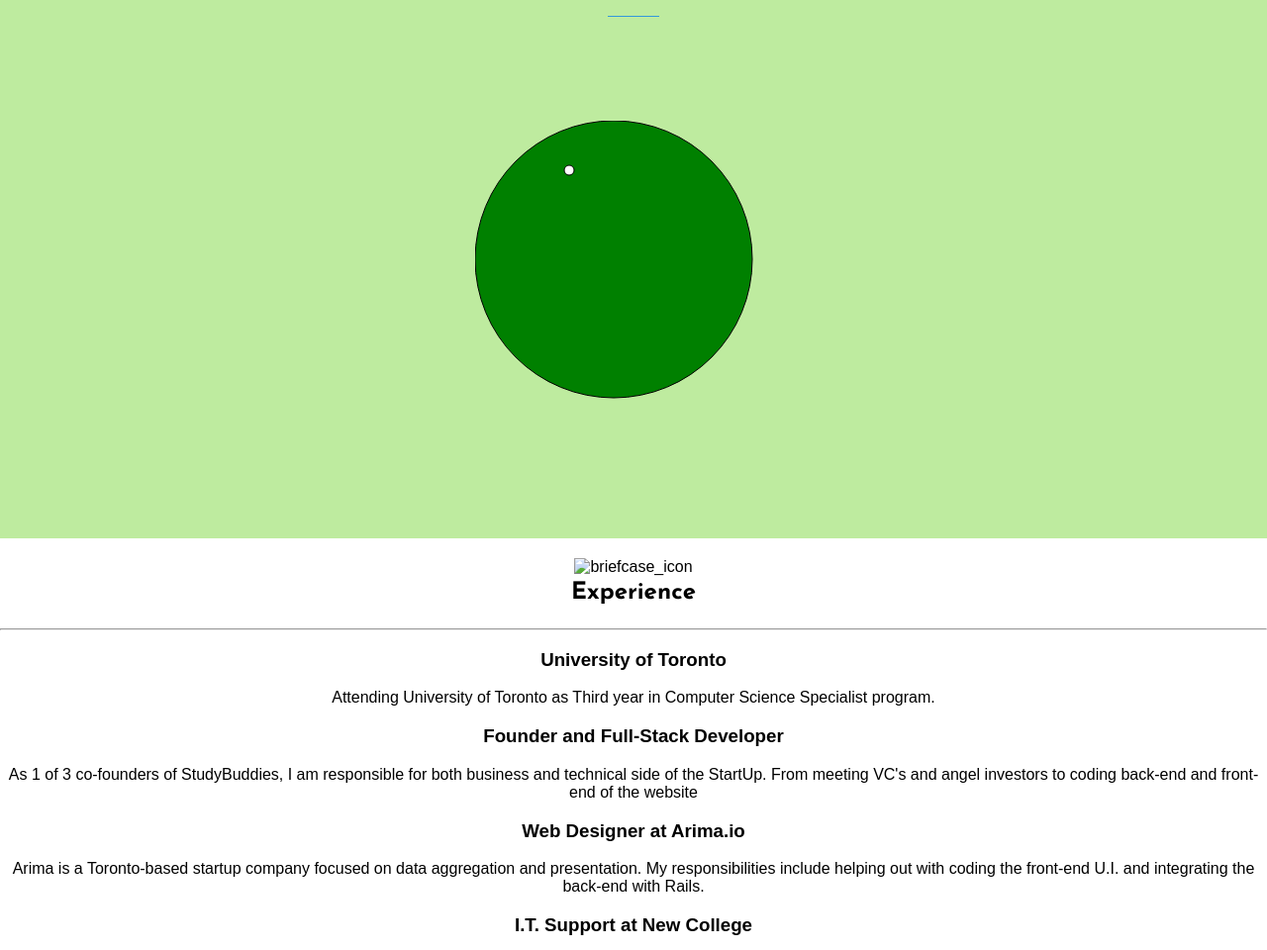
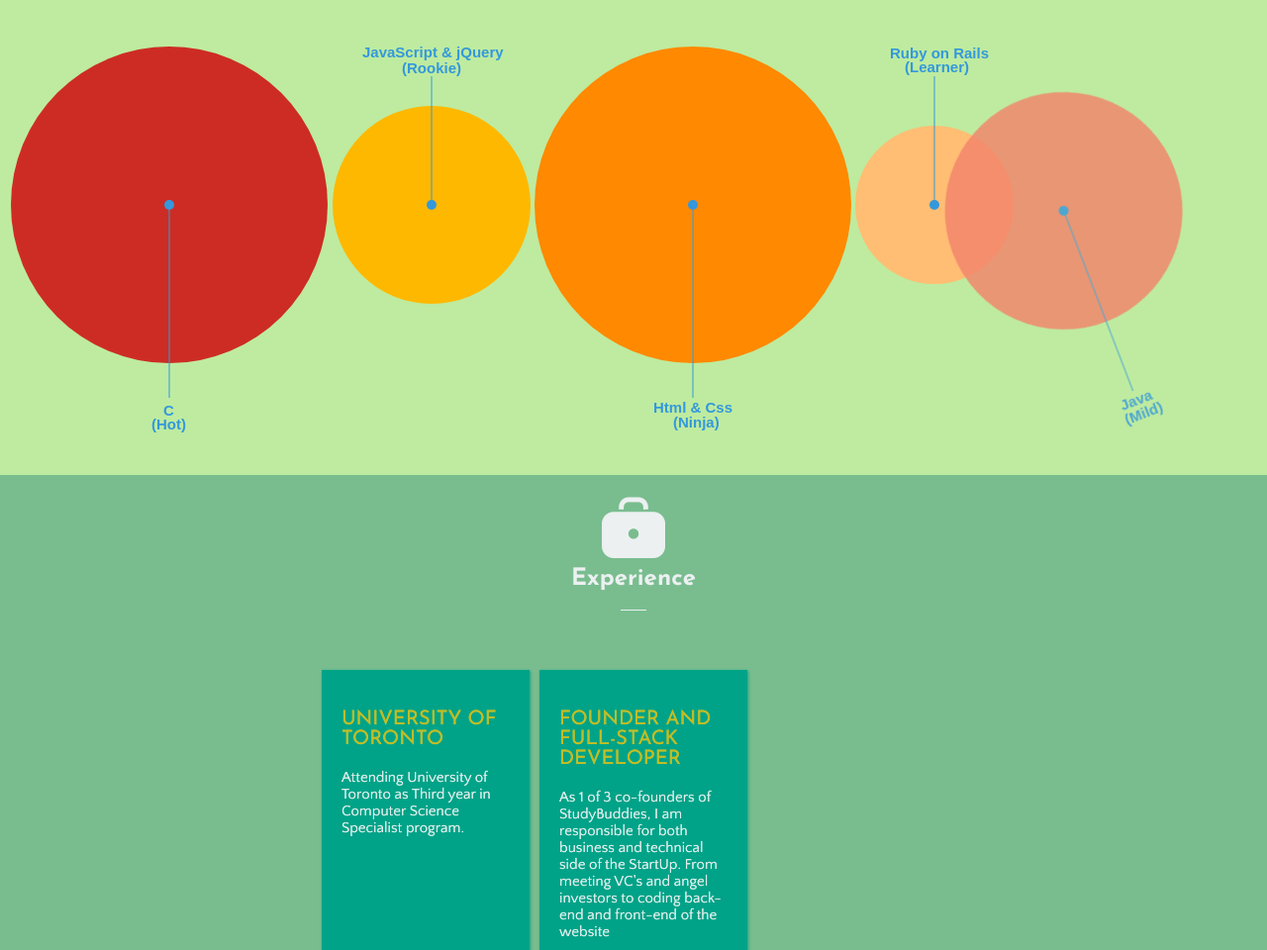
Before and after one commit to LongJeongS/Portfolio-2, a plain HTML site: page main_page.html in a window 1280 px wide. Shown: the part 1448-2408 px from the top of the page at 99% size. Drawn offline with nearby package versions, Linux system fonts and the light colour scheme; files whose address does not match are found by name.

Commit message:
Fixed the layouts

```diff
--- a/Radar_Graph/radar_graph.js
+++ b/Radar_Graph/radar_graph.js
@@ -41,7 +41,7 @@
                 chart.startDuration = 2;
                 chart.color ="#e74c3c";
                 chart.creditsPosition = "bottom-left";
-                chart.fontFamily ='Montserrat';
+                chart.fontFamily ="Roboto', sans-serif";
                 chart.fontSize ="15";
 
                 // VALUE AXIS
--- a/css/main_page.css
+++ b/css/main_page.css
@@ -24,6 +24,7 @@
 
 .background-whiteish {
 	background-color: #f5f5f5;
+	height: 75vh;
 }
 
 .background-grass{
@@ -130,8 +131,159 @@
 	display: table;
 }
 
-#outerCircle {
-	margin-top: 100px;
-	width: 320px;
-	height: 320px;
+.cirlce-container {
+	width: 100%;
+	margin-top: 7%;
+	float: center;
+	height: 530px;
+	overflow: auto;
 }
+
+.background-turquoise {
+	background-color: #79BD8F;
+}
+
+.small-line-experience {
+	width: 2%;
+	border: 0;
+	display: block;
+	border-top: 1.5px solid #ecf0f1;
+    margin: 1em 0;
+	height: 1.5px;
+	margin: 0 auto;
+	margin-top: -5px;
+	padding-bottom: 3px;
+}
+
+.text-white {
+	color: #ecf0f1;
+}
+
+.experience_box{
+	padding: 50px;
+	position: relative;
+	width: 50%;
+	margin: 0 auto;
+	overflow: auto;
+	height: 600px;
+}
+
+.experience_box:before,
+.experience_box:after {
+	content:"";
+	display: table;
+}
+
+.experience_box:after{
+	clear:both;
+}
+
+.experience_box article{
+	width: 170px;
+	height: 250px;
+	background:	#00A388;
+	cursor: pointer;
+	float: left;
+	border: 10px solid #00A388;
+	text-align: left;
+	text-transform: none;
+	margin: 15px;
+	z-index: 1;
+	box-shadow:
+		0px 0px 0px 10px #00A388,
+        1px 1px 3px 10px #16a085;
+    transition:
+        opacity 0.4s linear,
+        transform 0.4s ease-in-out,
+        box-shadow 0.4s ease-in-out;
+}
+
+.experience_box article h3{
+	font-family: 'Josefin Sans', sans-serif;
+	font-size: 20px;
+	font-weight: 300;
+	color: #f1c40f;
+	text-shadow: 0px 0px 0px #f1c40f;
+	opacity: 0.8;
+	text-transform: uppercase;
+}
+
+.experience_box article p{
+	font-family:  'Quattrocento Sans', sans-serif;
+	font-size: 15px;
+	line-height: 17px;
+	color: #f5f5f5;
+	text-shadow: 0px 0px 0px #f5f5f5;
+	opacity: 0.9;
+}
+
+.experience_box
+
+.experience_box h3,
+.experience_box p.
+.experience_box article{
+    transition:
+    opacity 0.2s linear,
+    text-shadow 0.5s ease-in-out,
+    color 0.5s ease-in-out;
+}
+
+.experience_box article.blur{
+	box-shadow: 0px 0px 20px 10px #00A388;
+    transform: scale(0.9);
+    opacity: 0.7;
+}
+
+.experience_box article.blur h3 a{
+    text-shadow: 0px 0px 10px rgba(0, 0, 0, 0.9);
+    color: rgba(0, 0, 0, 0);
+    opacity: 0.5;
+}
+.experience_box article.blur header span{
+    text-shadow: 0px 0px 10px #00A388;
+    color: rgba(255, 210, 82, 0);
+    opacity: 0.5;
+}
+.experience_box article.blur  p{
+    text-shadow: 0px 0px 10px rgba(51, 51, 51, 0.9);
+    color: rgba(51, 51, 51, 0);
+    opacity: 0.5;
+}
+.experience_box article.active{
+    transform: scale(1.05);
+    box-shadow:
+        0px 0px 0px 10px #00A388,
+        1px 11px 15px 10px #16a085;
+    z-index: 100;
+    opacity: 1;
+}
+.experience_box article.active h3 a,
+.experience_box article.active header span,
+.experience_box article.active p{
+    opacity; 1;
+}
+
+.background-dark-green {
+	background-color: #00A388;
+	height: 50vh;
+}
+
+.text-yellow {
+	color: #f1c40f;
+}
+
+.small-line-contact {
+	width: 1.7%;
+	border: 0;
+	display: block;
+	border-top: 1.5px solid #f1c40f;
+    margin: 1em 0;
+	height: 1.5px;
+	margin: 0 auto;
+	margin-top: -5px;
+	padding-bottom: 3px;
+}
+
+.footer {
+	opacity: 0.5;
+}
--- /dev/null
+++ b/js/circle.js
@@ -0,0 +1,164 @@
+		 	/*Cirlce-1 Outer*/
+		 	var c_1 = document.getElementById("circle-1");
+			var ctx_1 = c_1.getContext("2d");
+			ctx_1.beginPath();
+			ctx_1.arc(160,160,160,0,2*Math.PI);
+		    ctx_1.fillStyle = "#cd2c24";
+		    ctx_1.fill();
+			ctx_1.closePath();
+			/*Cirlce-1 Inner*/
+			var d_1 = document.getElementById("circle-1");
+			var dtx_1 = d_1.getContext("2d");
+			dtx_1.beginPath();
+			dtx_1.arc(160,160,5,0,2*Math.PI);
+		    dtx_1.fillStyle = "#3498db";
+		    dtx_1.fill();
+			dtx_1.closePath();
+			/*line*/
+			var e_1 = document.getElementById("circle-1");
+			var etx_1 = e_1.getContext("2d");
+			etx_1.beginPath();
+			etx_1.moveTo(160, 163);
+			etx_1.lineTo(160, 355);
+			etx_1.lineWidth = 1;
+			etx_1.strokeStyle = '#3498db';
+			etx_1.stroke();
+			etx_1.closePath();
+			/*Text*/
+			var f_1 = document.getElementById("circle-1");
+			var ftx_1 = f_1.getContext("2d");
+			ftx_1.font = "700 15px sans-serif";
+			ftx_1.fillText("C", 154, 373);
+			ftx_1.fillText("(Hot)", 142, 387);
+
+			/*Cirlce-2 outer*/
+			var c_2 = document.getElementById("circle-2");
+			var ctx_2 = c_2.getContext("2d");
+			ctx_2.beginPath();
+			ctx_2.arc(100,160,100,0,2*Math.PI);
+		    ctx_2.fillStyle = '#ffb800';
+		    ctx_2.fill();
+			ctx_2.closePath();
+			/*Cirlce-2 inner*/
+			var d_2 = document.getElementById("circle-2");
+			var dtx_2 = d_2.getContext("2d");
+			dtx_2.beginPath();
+			dtx_2.arc(100,160,5,0,2*Math.PI);
+		    dtx_2.fillStyle = "#3498db";
+		    dtx_2.fill();
+			dtx_2.closePath();
+			/*line*/
+			var e_2 = document.getElementById("circle-2");
+			var etx_2 = e_2.getContext("2d");
+			etx_2.beginPath();
+			etx_2.moveTo(100, 163);
+			etx_2.lineTo(100, 30);
+			etx_2.lineWidth = 1;
+			etx_2.strokeStyle = '#3498db';
+			etx_2.stroke();
+			etx_2.closePath();
+			/*Text*/
+			var f_2 = document.getElementById("circle-2");
+			var ftx_2 = f_2.getContext("2d");
+			ftx_2.font = "700 15px sans-serif";
+			ftx_2.fillText("JavaScript & jQuery", 30,11);
+			ftx_2.fillText("(Rookie)", 70, 27);
+
+			/*Cirlce-3 Outer*/
+		 	var c_3 = document.getElementById("circle-3");
+			var ctx_3 = c_3.getContext("2d");
+			ctx_3.beginPath();
+			ctx_3.arc(160,160,160,0,2*Math.PI);
+		    ctx_3.fillStyle = "#ff8900";
+		    ctx_3.fill();
+			ctx_3.closePath();
+			/*Cirlce-3 Inner*/
+			var d_3 = document.getElementById("circle-3");
+			var dtx_3 = d_3.getContext("2d");
+			dtx_3.beginPath();
+			dtx_3.arc(160,160,5,0,2*Math.PI);
+		    dtx_3.fillStyle = "#3498db";
+		    dtx_3.fill();
+			dtx_3.closePath();
+			/*line*/
+			var e_3 = document.getElementById("circle-3");
+			var etx_3 = e_3.getContext("2d");
+			etx_3.beginPath();
+			etx_3.moveTo(160, 163);
+			etx_3.lineTo(160, 355);
+			etx_3.lineWidth = 1;
+			etx_3.strokeStyle = '#3498db';
+			etx_3.stroke();
+			etx_3.closePath();
+			/*Text*/
+			var f_3 = document.getElementById("circle-3");
+			var ftx_3 = f_3.getContext("2d");
+			ftx_3.font = "700 15px sans-serif";
+			ftx_3.fillText("Html & Css", 120,370);
+			ftx_3.fillText("(Ninja)", 140, 385);
+
+			/*Cirlce-4 Outer*/
+		 	var c_4 = document.getElementById("circle-4");
+			var ctx_4 = c_4.getContext("2d");
+			ctx_4.beginPath();
+			ctx_4.arc(80,160,80,0,2*Math.PI);
+		    ctx_4.fillStyle = "#ffbe73";
+		    ctx_4.fill();
+			ctx_4.closePath();
+			/*Cirlce-4 Inner*/
+			var d_4 = document.getElementById("circle-4");
+			var dtx_4 = d_4.getContext("2d");
+			dtx_4.beginPath();
+			dtx_4.arc(80,160,5,0,2*Math.PI);
+		    dtx_4.fillStyle = "#3498db";
+		    dtx_4.fill();
+			dtx_4.closePath();
+			/*line*/
+			var e_4 = document.getElementById("circle-4");
+			var etx_4 = e_4.getContext("2d");
+			etx_4.beginPath();
+			etx_4.moveTo(80, 163);
+			etx_4.lineTo(80, 30);
+			etx_4.lineWidth = 1;
+			etx_4.strokeStyle = '#3498db';
+			etx_4.stroke();
+			etx_4.closePath();
+			/*Text*/
+			var f_4 = document.getElementById("circle-4");
+			var ftx_4 = f_4.getContext("2d");
+			ftx_4.font = "700 15px sans-serif";
+			ftx_4.fillText("Ruby on Rails", 35,12);
+			ftx_4.fillText("(Learner)", 50, 26);
+
+			/*Cirlce-5 Outer*/
+		 	var c_5 = document.getElementById("circle-5");
+			var ctx_5 = c_5.getContext("2d");
+			ctx_5.beginPath();
+			ctx_5.arc(120,160,120,0,2*Math.PI);
+		    ctx_5.fillStyle = "#f2836b";
+		    ctx_5.fill();
+			ctx_5.closePath();
+			/*Cirlce-5 Inner*/
+			var d_5 = document.getElementById("circle-5");
+			var dtx_5 = d_5.getContext("2d");
+			dtx_5.beginPath();
+			dtx_5.arc(120,160,5,0,2*Math.PI);
+		    dtx_5.fillStyle = "#3498db";
+		    dtx_5.fill();
+			dtx_5.closePath();
+			/*line*/
+			var e_5 = document.getElementById("circle-5");
+			var etx_5 = e_5.getContext("2d");
+			etx_5.beginPath();
+			etx_5.moveTo(120, 163);
+			etx_5.lineTo(120, 355);
+			etx_5.lineWidth = 1;
+			etx_5.strokeStyle = '#3498db';
+			etx_5.stroke();
+			etx_5.closePath();
+			/*Text*/
+			var f_5 = document.getElementById("circle-5");
+			var ftx_5 = f_5.getContext("2d");
+			ftx_5.font = "700 15px sans-serif";
+			ftx_5.fillText("Java", 103,370);
+			ftx_5.fillText("(Mild)", 102, 385);
--- a/main_page.html
+++ b/main_page.html
@@ -56,86 +56,29 @@
 					<h3>Development Skills</h3>
 					<hr/ class ="small-line-development">
 				</div>
-
-				<canvas id="outerCircle" width ="320" height="320" style="border:1px solid #0000000;">
+				<div class="cirlce-container ">
+					<canvas class="wow rollIn" data-wow-delay="0.5s" id="circle-1" width ="320" height="500">
 					</canvas>
-
-				<div class="circle-outer  wow rollIn">
-
-<!-- 					<svg class="circle" id="circle1">
-						<circle cx="0" cy="0" r="160" stroke="none" fill="#cd2c24"/>
-						<svg class="inner_circle" id="inner_circle1">
-							<circle cx="0" cy="0" r="5" stroke="none" fill="#3498db"/>
-						</svg>
-						<svg class ="line" id="line1">
-				  			<line x1="353" y1="439" x2="353" y2="634" style="stroke:#3498db;stroke-width:1" />
-						</svg>
-						<p class="text_dev" id="text_dev1">C <br/>(Hot) </p>
-					</svg> -->
+					<canvas class="wow rollIn" data-wow-delay="1.1s" id="circle-2" width ="200" height="500">
+					</canvas>
+					<canvas class="wow rollIn" data-wow-delay="1.7s" id="circle-3" width ="320" height="500">
+					</canvas>
+					<canvas class="wow rollIn" data-wow-delay="2.3s" id="circle-4" width ="160" height="500">
+					</canvas>
+					<canvas class="wow rollIn" data-wow-delay="2.9s" id="circle-5" width ="240" height="500">
+					</canvas>
 				</div>
-
-<!-- 				<div class="circle_outer wow rollIn" data-wow-delay="0.5s">
-					<svg class="circle" id="circle2">
-						<circle cx="0" cy="0" r="100" stroke="none" fill="#ffb800"/>
-						<svg class="inner_circle" id="inner_circle2">
-							<circle cx="0" cy="0" r="5" stroke="none" fill="#3498db"/>
-						</svg>
-						<svg class ="line" id="line2">
-				  			<line x1="613" y1="439" x2="613" y2="239" style="stroke:#3498db;stroke-width:1" />
-						</svg>
-						<p class="text_dev" id="text_dev2"> JavaScript &amp; jQuery<br/>(Rookie) </p>
-					</svg>
-				</div>
-
-				<div class="circle_outer wow rollIn" data-wow-delay="1s">
-					<svg class="circle" id="circle3">
-						<circle cx="873" cy="434" r="160" stroke="none" fill="#ff8900"/>
-						<svg class="inner_circle" id="inner_circle3">
-							<circle cx="873" cy="434" r="5" stroke="none" fill="#3498db"/>
-						</svg>
-						<svg class ="line" id="line3">
-				  			<line x1="873" y1="439" x2="873" y2="634" style="stroke:#3498db;stroke-width:1" />
-						</svg>
-						<p class="text_dev" id="text_dev3"> HTML &amp; CSS<br/>(Ninja) </p>
-					</svg>
-				</div>
-
-				<div class="circle_outer wow rollIn" data-wow-delay="1.5s">
-					<svg class="circle" id="circle4">
-						<circle cx="1113" cy="434" r="80" stroke="none" fill="#ffbe73"/>
-						<svg class="inner_circle" id="inner_circle4">
-							<circle cx="1113" cy="434" r="5" stroke="none" fill="#3498db"/>
-						</svg>
-						<svg class ="line" id="line4">
-				  			<line x1="1113" y1="439" x2="1113" y2="239" style="stroke:#3498db;stroke-width:1" />
-						</svg>
-						<p class="text_dev" id="text_dev4"> Ruby on Rails <br/>(Learner) </p>
-					</svg>
-				</div>
-
-				<div class="circle_outer wow rollIn" data-wow-delay="2s">
-					<svg class="circle" id="circle5">
-						<circle cx="1313" cy="434" r="120" stroke="none" fill="#f2836b"/>
-						<svg class="inner_circle" id="inner_circle5">
-							<circle cx="1313" cy="434" r="5" stroke="none" fill="#3498db"/>
-						</svg>
-						<svg class ="line" id="line5">
-				  			<line x1="1313" y1="439" x2="1313" y2="634" style="stroke:#3498db;stroke-width:1" />
-						</svg>
-						<p class="text_dev" id="text_dev5"> Java <br/>(Mild) </p>
-					</svg>
-				</div> -->
 			</article>
 		</section>
 
-		<section class="content-wrapper">
+		<section class="content-wrapper background-turquoise">
 			<article class="content-container">
-				<div class="title-container">
+				<div class="title-container text-white">
 					<div class="icon-container">
-						<img src="briefcase.png" alt="briefcase_icon" >
+						<img src="img/briefcase.png" alt="briefcase_icon" >
 					</div>
 					<h3>Experience</h3>
-					<hr/ class ="small_line">
+					<hr/ class ="small-line-experience">
 				</div>
 
 				<div class= "experience_box" id="experience_box">
@@ -175,29 +118,29 @@
 			</article>
 		</section>
 
-		<section class="content-wrapper">
-			<article class="content-container">
+		<section class="content-wrapper background-dark-green">
+			<article class="content-container text-yellow">
 				<div class="title-container">
 					<div class="icon-container">
-						<img src="contact.png" alt="contact_icon">
+						<img src="img/contact.png" alt="contact_icon">
 					</div>
 					<h3>Contact</h3>
-					<hr/ class ="small_line">
+					<hr/ class ="small-line-contact">
 				</div>
 				<div class="paragraph-content">
 					<p>Got an idea or a project to work on?
 					<br/><b>Let's chat!</b>
 					<br/><br/>
 					</p>
-					<h3 id="phone">(+1) 647 236 5405</h3>
-					<h3>jeongwoo.park@mail.utoronto.ca</h3>
+					<h3>(+1) 647 236 5405</h3>
+					<h3 class="text-white">jeongwoo.park@mail.utoronto.ca</h3>
 				</div>
 				<div class= "icon_contact">
-					<a href = "https://github.com/LongJeongS"><img src="github.png" alt="Github Icon"></a>
-					<a href = "https://www.facebook.com/jeong.p"><img src="facebook.png" alt="Facebook Icon"></a>
-					<a href = "https://www.linkedin.com/profile/view?id=289144762"><img src="linkedin.png" alt="Github Icon"></a>
+					<a href = "https://github.com/LongJeongS"><img src="img/github.png" alt="Github Icon"></a>
+					<a href = "https://www.facebook.com/jeong.p"><img src="img/facebook.png" alt="Facebook Icon"></a>
+					<a href = "https://www.linkedin.com/profile/view?id=289144762"><img src="img/linkedin.png" alt="Github Icon"></a>
 				</div>
-				<div class= "footer">
+				<div class= "footer text-white">
 					<p> Design & Developed by JeongWoo Park, &copy; 2014</p>
 				</div>
 			</article>
@@ -213,6 +156,7 @@
 	    <script src="js/wow.js" type="text/javascript"></script>
 	    <script src="jquery.sticky.js" type="text/javascript"></script>
 	    <script src="js/article.js"type="text/javascript"></script>
+	    <script src="js/circle.js" type="text/javascript"></script>
 
 
 		<script type="text/javascript">
@@ -226,24 +170,6 @@
 		  	new WOW().init();
 		 </script>
 
-		 <script type="text/javascript">
-		 	var c = document.getElementById("outerCircle");
-			var ctx = c.getContext("2d");
-			ctx.beginPath();
-			ctx.arc(140,140,140,0,2*Math.PI);
-		    ctx.fillStyle = 'green';
-		    ctx.fill();
-			ctx.stroke();
-			ctx.closePath();
-			var d = document.getElementById("outerCircle");
-			var dtx = d.getContext("2d");
-			dtx.beginPath();
-			dtx.arc(95,50,5,0,2*Math.PI);
-		    dtx.fillStyle = 'white';
-		    dtx.fill();
-			dtx.stroke();
-			dtx.closePath();
-		 </script>
 
 
 	</body>
```
